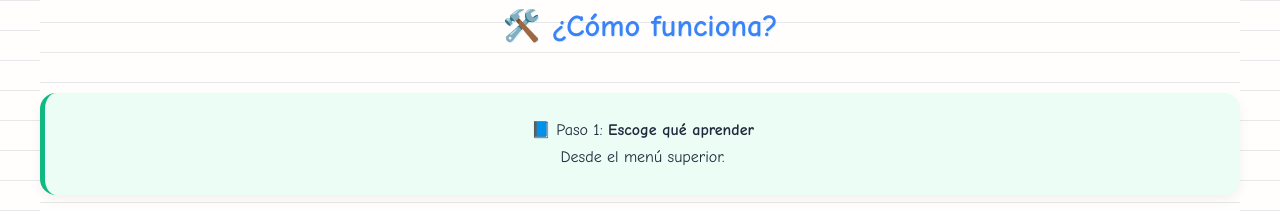
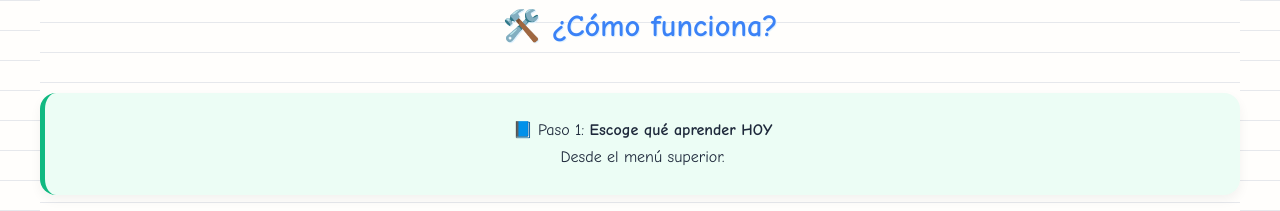
Before and after one commit to BLVESMxN/Idiomas_ATDD, a Vue app: page / in a window 1280 px wide. Shown: the part 1740-1951 px from the top of the page. Built offline with nearby package versions, Linux system fonts and the light colour scheme.

Commit message:
Prueba CI/CD 2

```diff
--- a/src/views/Inicio.vue
+++ b/src/views/Inicio.vue
@@ -43,7 +43,7 @@
     <section class="py-16 px-6 bg-slate-100">
       <h2 class="section-title">🛠️ ¿Cómo funciona?</h2>
       <div class="max-w-4xl mx-auto grid md:grid-cols-2 gap-12 text-left text-lg text-slate-700">
-        <div class="step-card">📘 Paso 1: <strong>Escoge qué aprender</strong><br />Desde el menú superior.</div>
+        <div class="step-card">📘 Paso 1: <strong>Escoge qué aprender HOY</strong><br />Desde el menú superior.</div>
         <div class="step-card">🌐 Paso 2: <strong>Selecciona el idioma</strong><br />Español, Inglés o Aymara.</div>
         <div class="step-card">🎧 Paso 3: <strong>Explora y escucha</strong><br />Con imágenes y sonidos nativos.</div>
         <div class="step-card">🔁 Paso 4: <strong>Repite y refuerza</strong><br />Aprendizaje ilimitado.</div>
```
